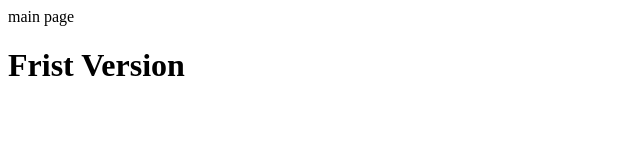
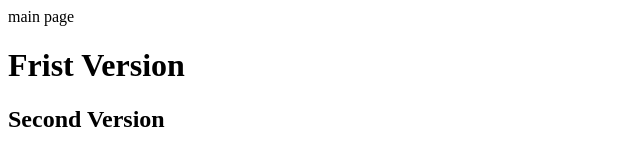
Before and after one commit to sharif-shayan/POCO-Jawad, a plain HTML site: page index.html in a window 1280 px wide. Shown: the whole page, without its empty margins (0-640 px from the left). Drawn offline with Linux system fonts and the light colour scheme.

Commit message:
Second  Version

```diff
--- a/index.html
+++ b/index.html
@@ -1,2 +1,3 @@
 main page
 <h1>Frist Version</h1>
+<h2>Second Version</h2>
```
